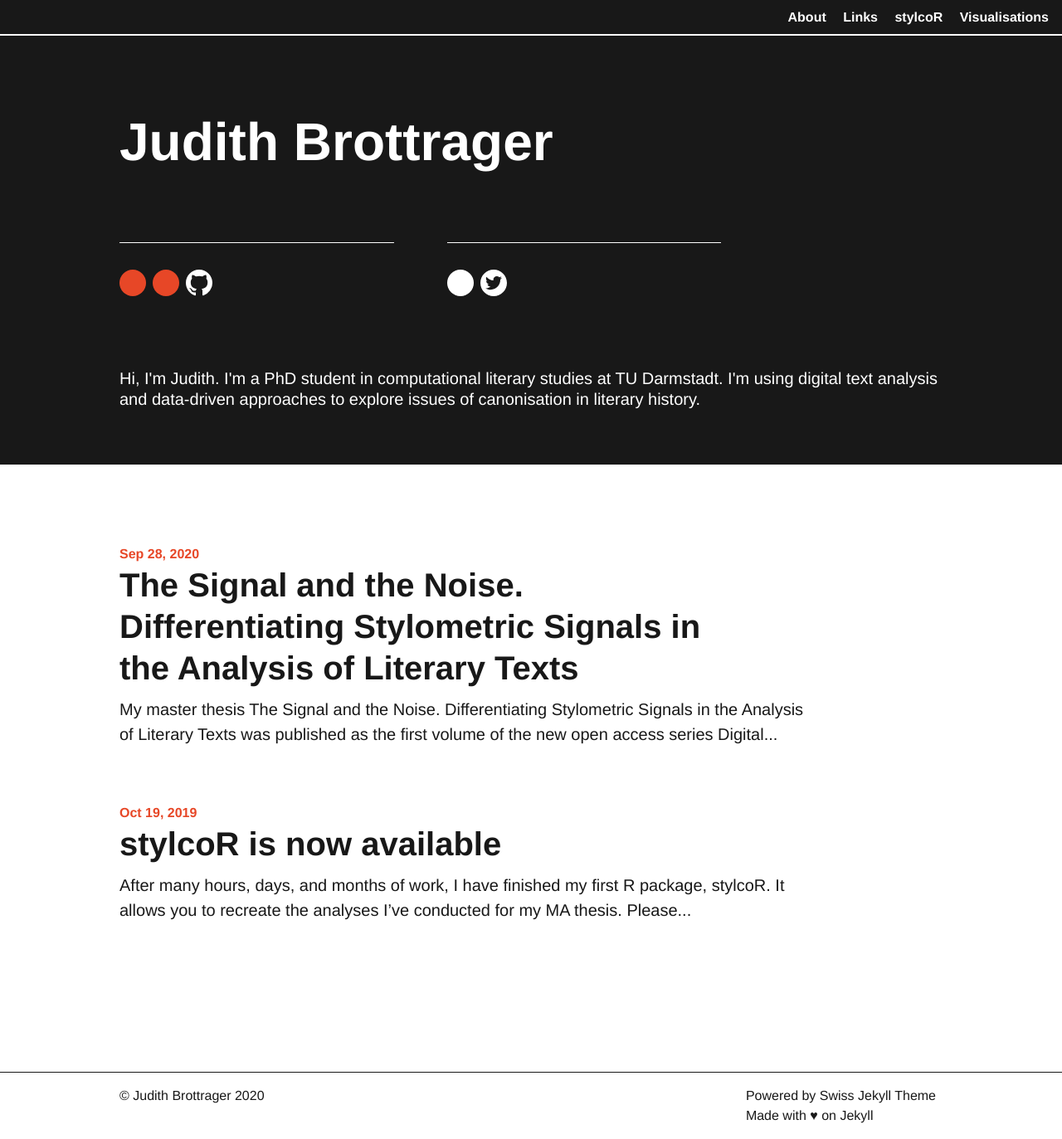
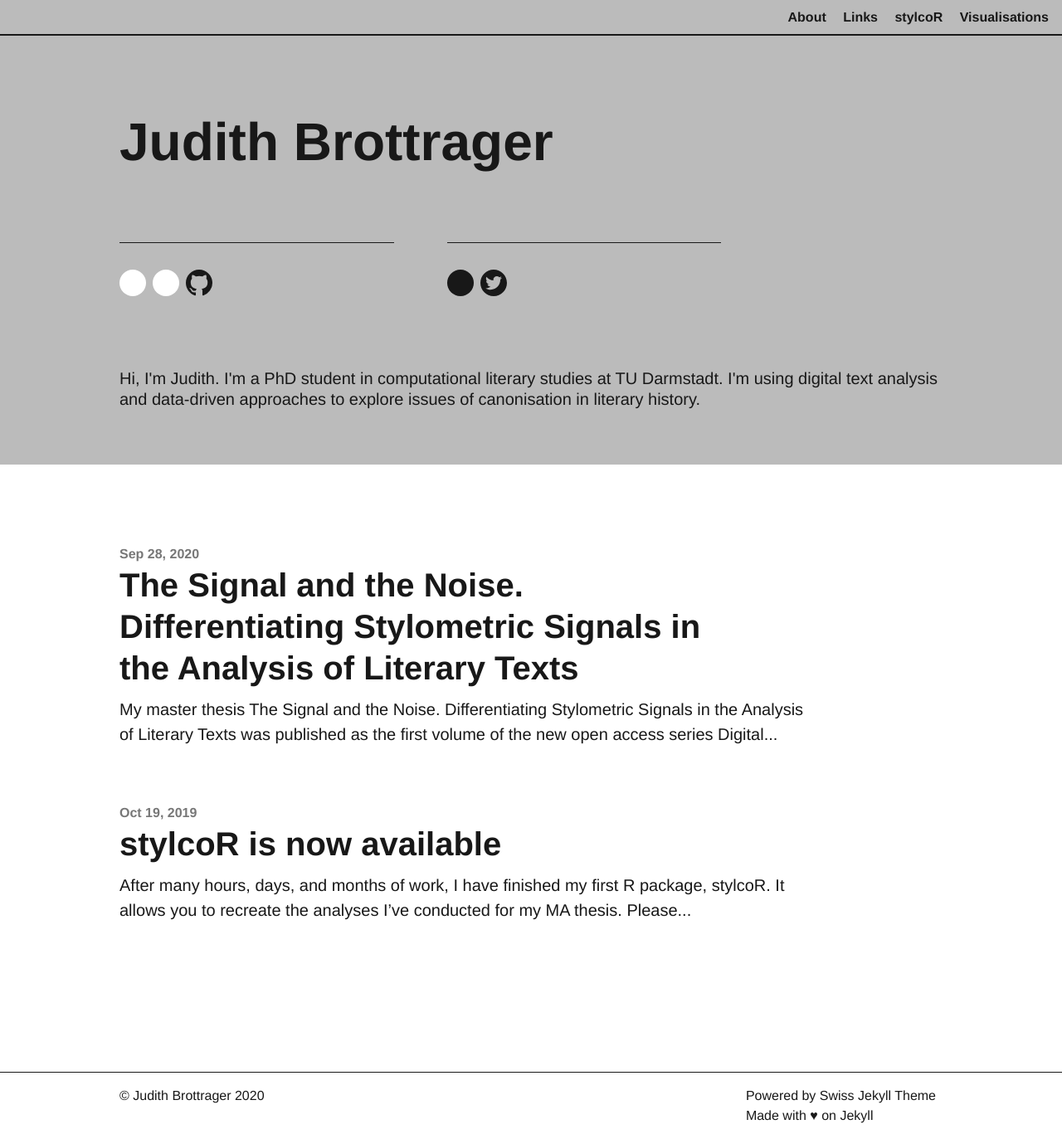
Before and after one commit to jbrottrager/jb, a Jekyll site: the page built from index.html, in a window 1280 px wide. Shown: the whole page at 83% size. Built offline with Jekyll 4.4.1, drawn with Linux system fonts in a browser that asks for light colours.

Commit message:
Update _config.yml

```diff
--- a/_config.yml
+++ b/_config.yml
@@ -26,7 +26,7 @@ social_username: JBrottrager
 
 # Set theme color here
 # Choose from: black (default), blue, gray, magenta, orange, red, white, and yellow.
-theme_color: black
+theme_color: gray
 
 # Build settings
 markdown: kramdown
```
